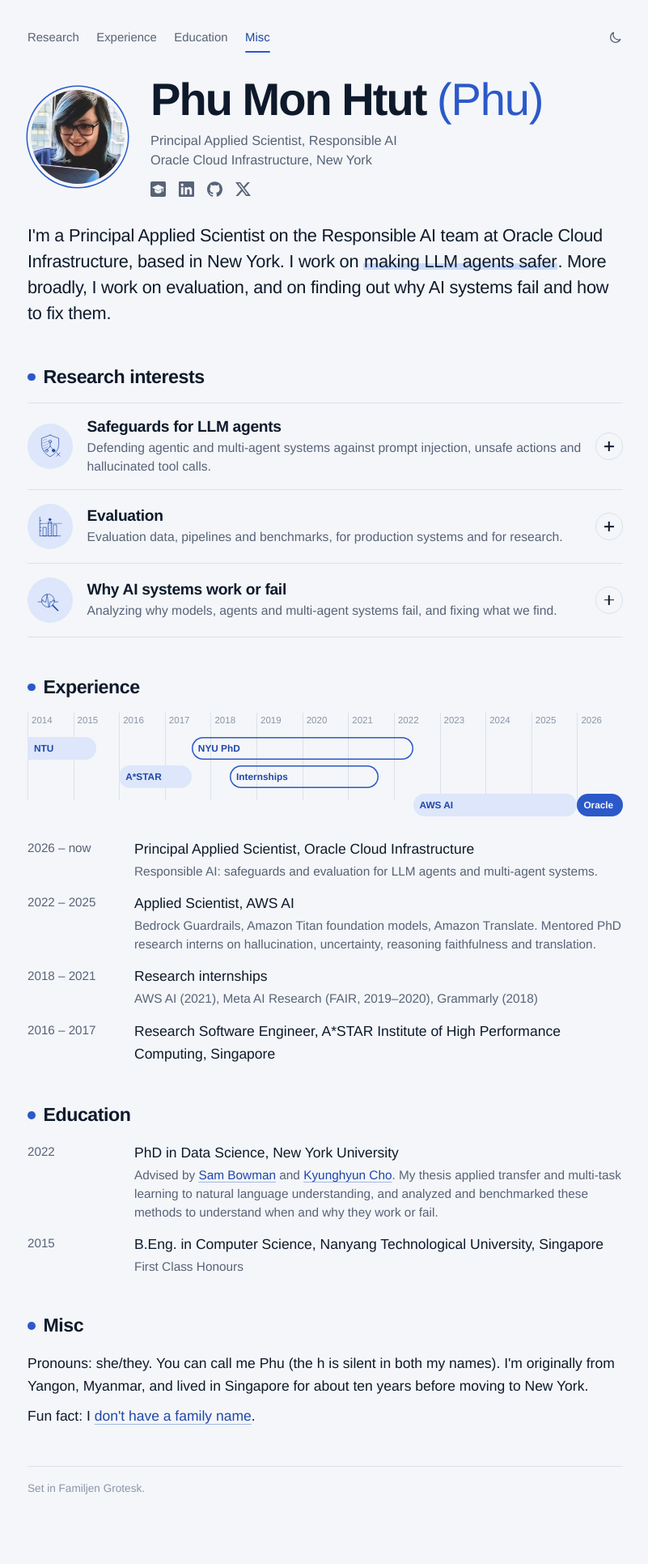
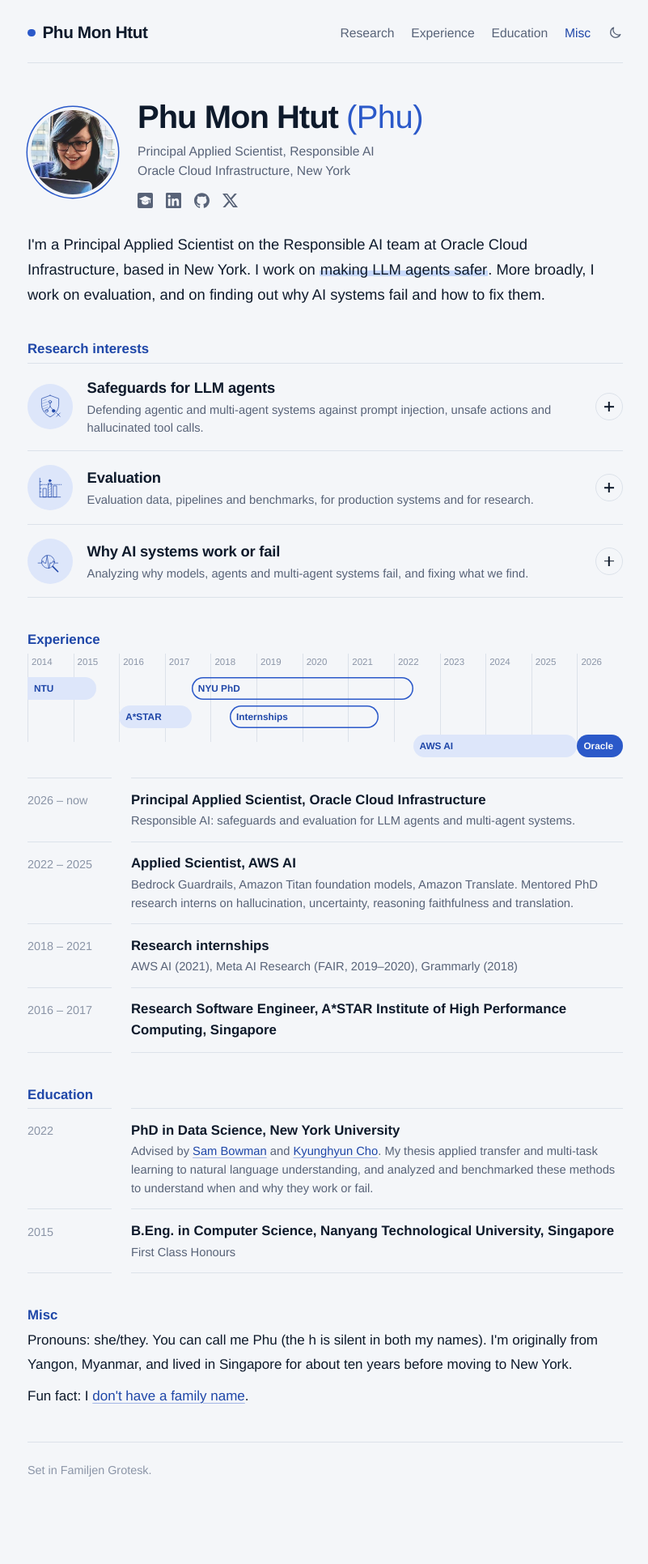
Before and after one commit to phu-pmh/phu-pmh.github.io, a Jekyll site: the page built from index.html, in a window 1280 px wide. Shown: the whole page at 81% size, without its empty margins (238-1039 px from the left). Built offline with Jekyll 4.4.1, drawn with Linux system fonts in a browser that asks for light colours; some web fonts are replaced.

Commit message:
Restyle the homepage to match PM's Notes
Blog-style header bar, larger body type and row-ruled ledgers, keeping the blue palette and portrait layout.

Co-Authored-By: Claude Opus 5.5 <noreply@anthropic.com>
Claude-Session: https://claude.ai/code/session_01JXqTCx3Drj5DZFr9Us3QrX

```diff
--- a/index.html
+++ b/index.html
@@ -180,6 +180,46 @@ html { scroll-padding-top: 4rem; scroll-behavior: smooth; }
   .secnav::-webkit-scrollbar { display: none; }
 }
 @media (prefers-reduced-motion: reduce) { html { scroll-behavior: auto; } }
+
+/* ---- Notes style: same structure and type as the PM's Notes blog ---- */
+body { font-size: 17px; line-height: 1.75; font-feature-settings: normal; }
+main { padding-block: 0 4rem; }
+.bar, .bar.stuck { height: auto; padding: 1.4rem 0 1.2rem; margin-bottom: 2.2rem; gap: 1.3rem; justify-content: flex-start; flex-wrap: wrap;
+  box-shadow: 0 0 0 100vmax var(--bg), inset 0 -1px var(--rule); }
+.bname, .bar.stuck .bname { display: inline-flex; align-items: center; gap: 0.55rem; max-width: none; opacity: 1; margin: 0 auto 0 0;
+  font-size: 1.3rem; font-weight: 600; letter-spacing: -0.02em; }
+.bname::before { content: ""; width: 0.6rem; height: 0.6rem; border-radius: 50%; background: var(--accent); flex: none; }
+.secnav { margin-right: 0; gap: 1.3rem; font-size: 0.98rem; }
+.secnav a { font-weight: 400; padding: 0; }
+.secnav a.on::after { display: none; }
+.top { padding: 0.4rem 0 1.8rem; gap: 1.5rem; }
+.portrait { width: 112px; height: 112px; }
+h1 { font-size: clamp(2rem, 5vw, 2.5rem); line-height: 1.2; letter-spacing: -0.025em; }
+h1 .nick { letter-spacing: -0.015em; }
+.role { margin-top: 0.45rem; font-size: 0.98rem; line-height: 1.55; }
+.lede { font-size: 1.15rem; line-height: 1.7; letter-spacing: 0; margin-bottom: 2.6rem; }
+h2 { font-size: 1.05rem; color: var(--accent-ink); letter-spacing: 0; margin-bottom: 0.4rem; }
+h2::before { display: none; }
+section { margin-bottom: 2.6rem; }
+.t { font-size: 1.15rem; letter-spacing: -0.01em; line-height: 1.5; }
+.b { font-size: 0.92rem; line-height: 1.5; }
+.text { line-height: 1.75; }
+.ledger { gap: 0 1.5rem; grid-template-columns: 6.5rem minmax(0, 1fr); }
+.ledger dt, .ledger dd { border-top: 1px solid var(--rule); padding: 0.85rem 0; }
+.ledger dt:nth-last-of-type(1), .ledger dd:last-of-type { border-bottom: 1px solid var(--rule); }
+.ledger dt { color: var(--faint); font-size: 0.9rem; padding-top: 0.95rem; }
+.ledger dd { font-weight: 600; font-size: 1.05rem; line-height: 1.55; }
+.ledger .sub { font-size: 0.92rem; line-height: 1.55; }
+footer { display: flex; justify-content: space-between; gap: 1rem; flex-wrap: wrap; padding: 1.4rem 0 2.4rem; font-size: 0.9rem; }
+@media (max-width: 600px) {
+  body { font-size: 16.5px; }
+  .bname { display: inline-flex; }
+  .secnav { width: 100%; order: 3; }
+  .ledger { grid-template-columns: 1fr; }
+  .ledger dd { border-top: 0; padding-top: 0; }
+  .ledger dt { padding-bottom: 0.1rem; }
+  .ledger dt:nth-last-of-type(1) { border-bottom: 0; }
+}
 </style>
 </head>
 <body>
```
